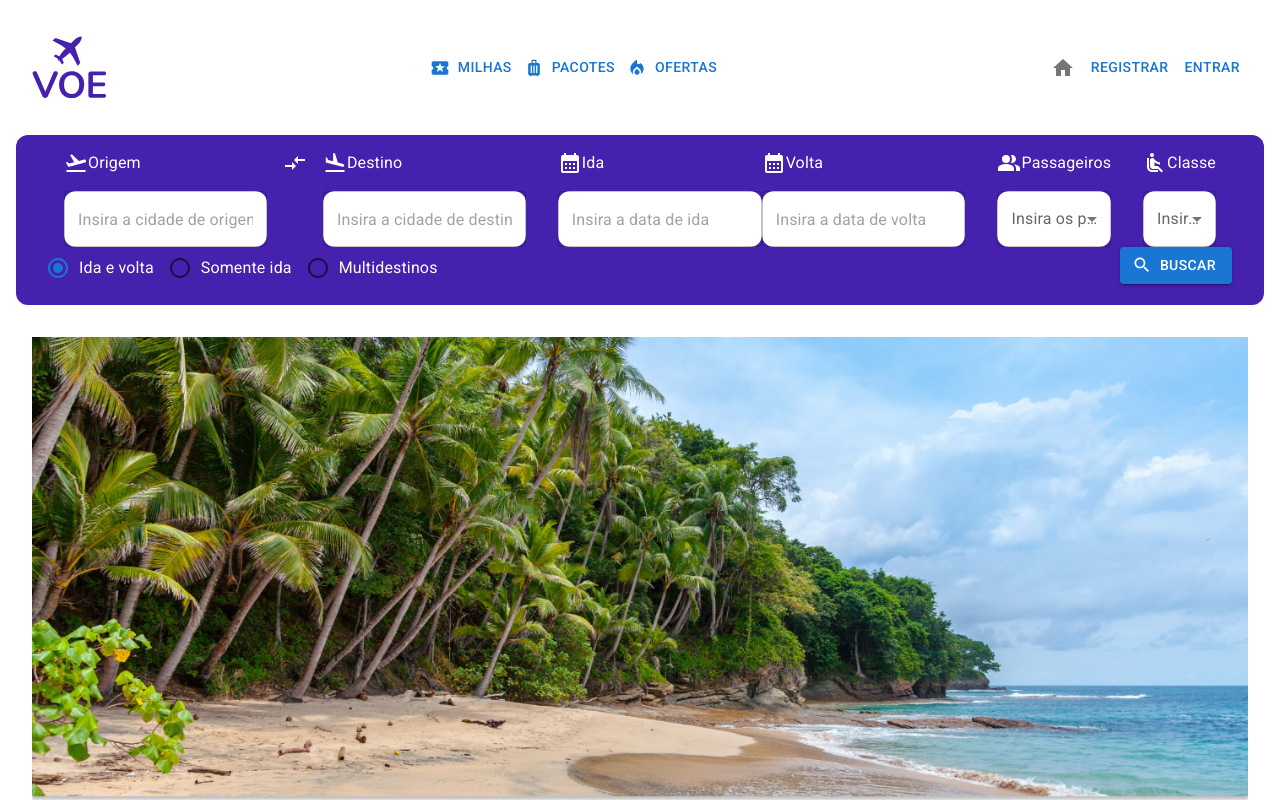
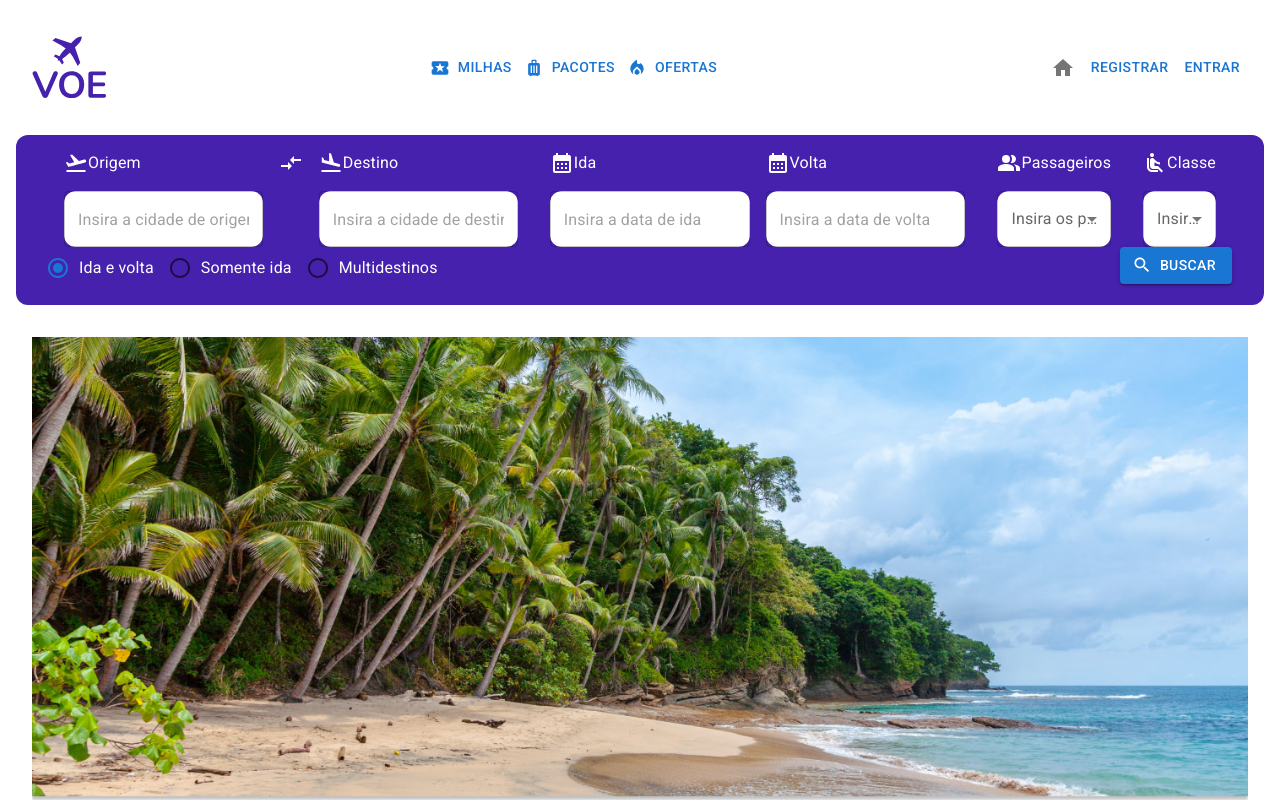
Before and after one commit to guijun13/ihc-voe, a Next.js app: page / in a window 1280 px wide. Shown: the top 800 px of the page. Built offline with nearby package versions, Linux system fonts and the light colour scheme.

Commit message:
Update mainSearch.tsx

```diff
--- a/components/mainSearch.tsx
+++ b/components/mainSearch.tsx
@@ -58,7 +58,7 @@
         </div>
 
         <div className="flex items-center mx-4">
-          <div className="flex flex-col">
+          <div className="flex flex-col mr-4">
             <div className="flex pb-4">
               <CalendarMonth />
               <Typography variant="body1" className="ml-4">
```
